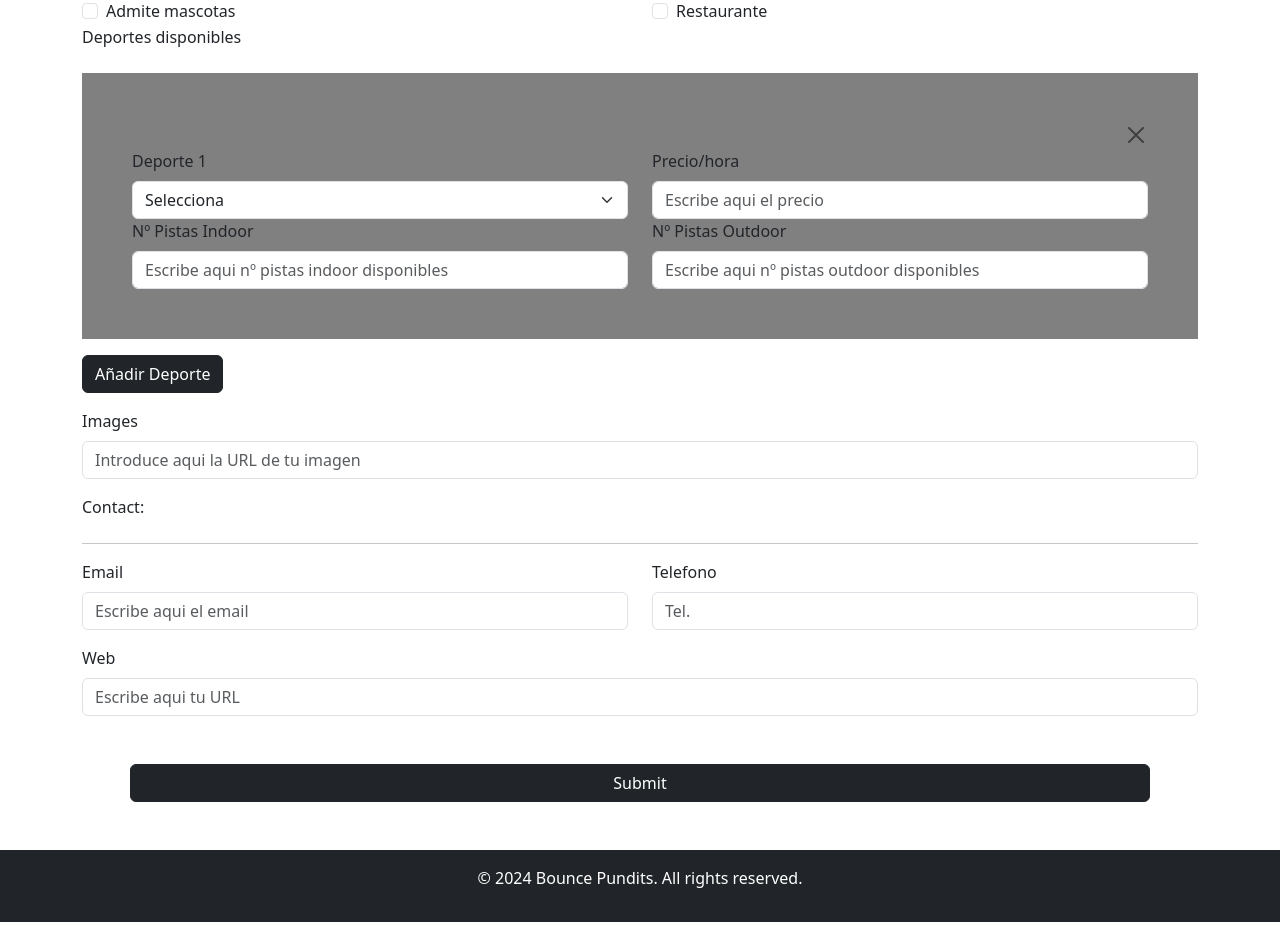
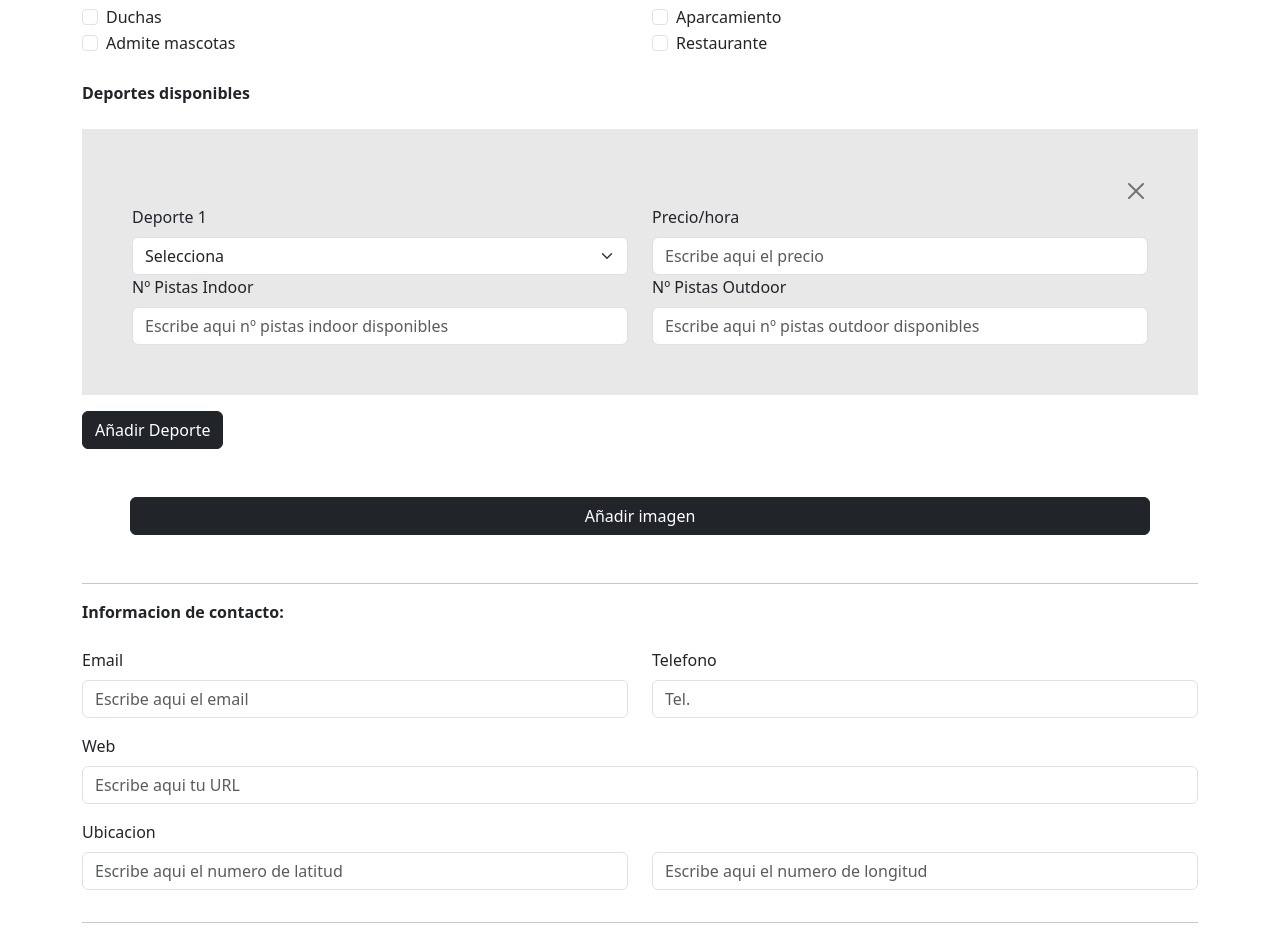
Before and after one commit to martamerchan16/Bounce-Pundits-Client, a React (Vite) app: page /clubs/create in a window 1280 px wide. Shown: the part 490-1432 px from the top of the page. Built offline with nearby package versions, Linux system fonts and the light colour scheme.

Commit message:
creatClubPage Finished

```diff
--- a/src/Pages/ClubsPage.jsx/ClubsPage.jsx
+++ b/src/Pages/ClubsPage.jsx/ClubsPage.jsx
@@ -1,7 +1,8 @@
 import axios from "axios"
 import { useEffect, useState } from "react"
 import ClubCard from "../../components/ClubCard/ClubCard"
-import { Button, Col, Container, Row } from "react-bootstrap"
+import { Button, Col, Container, Row, } from "react-bootstrap"
+import Image from "react-bootstrap/Image"
 import Spinner from "../../components/Spinners/Spinner"
 import { Link } from "react-router-dom"
 
@@ -30,19 +31,18 @@ const ClubPage = () => {
 
     }
 
-    //     style = {{ padding: '20px 300px' }
-    // }
 
     return (
         < div className="ClubsPage" >
-
             <h1 className="text-center" style={{ fontWeight: 'bold' }}>Bounce Pundits Clubs</h1>
             <Row>
-                <Col>
-                    <p className="text-center" xs={{ span: 1 }} md={{ span: 2 }} lg={{ span: 3 }} style={{}} >
+                <Col className="text-center" >
+                    <p >
+
                         En Bounce Pundits, accede a clubs con instalaciones de primer nivel y entrenadores expertos.
                         Disfruta la variedad de pistas de alta calidad.
                         Mejora tus habilidades en una comunidad apasionada y profesional.
+
                     </p>
                 </Col>
             </Row>
--- a/src/components/CreateClubForm/CreateClubForm.jsx
+++ b/src/components/CreateClubForm/CreateClubForm.jsx
@@ -6,10 +6,11 @@ import {
   Col,
   Form,
   FormGroup,
+  InputGroup,
   Row,
 } from "react-bootstrap";
 import { useNavigate } from "react-router-dom";
-import { SERVICES, FACILITIES } from "../../consts/club-const";
+import { SERVICES, FACILITIES } from "../../Consts/club-const";
 
 const API_URL = "http://localhost:5005";
 
@@ -36,8 +37,14 @@ const CreateClubForm = () => {
       price: "",
       indoor: "",
       outdoor: "",
+
     },
   ]);
+
+  const [locationData, setLocationData] = useState({
+    latitude: "",
+    longitude: ""
+  })
 
   const navigate = useNavigate();
 
@@ -57,6 +64,11 @@ const CreateClubForm = () => {
     const { name, value } = e.target;
     setClubData({ ...clubData, [name]: value });
   };
+
+  const handleLocationChange = (e) => {
+    const { name, value } = e.target;
+    setLocationData({ ...locationData, [name]: value })
+  }
 
   const handleContactChange = (e) => {
     const { name, value } = e.target;
@@ -78,6 +90,7 @@ const CreateClubForm = () => {
       ...clubData,
       contact: contactData,
       facilities: facilitiesData,
+      location: locationData,
     }
 
     axios
@@ -94,17 +107,39 @@ const CreateClubForm = () => {
     setFacilitiesData(newFacilities);
   }
 
+  const addNewPicture = () => {
+    const picturesCopy = [...clubData.pictures]
+    picturesCopy.push('')
+
+    setClubData({ ...clubData, pictures: picturesCopy })
+  }
+
+  const handlePictureChange = (event, currentIndex) => {
+    const { value } = event.target;
+
+    const picturesCopy = [...clubData.pictures]
+    picturesCopy[currentIndex] = value
+    setClubData({ ...clubData, pictures: picturesCopy });
+  };
+
   const deleteSport = (sportIdToDelete) => {
     const facilitiesCopy = [...facilitiesData];
     facilitiesCopy.splice(sportIdToDelete, 1);
     setFacilitiesData(facilitiesCopy);
   };
 
+  const deletePicture = (pictureIdToDelete) => {
+    const pictureCopy = [...clubData.pictures];
+    pictureCopy.splice(pictureIdToDelete, 1);
+
+    setClubData({ ...clubData, pictures: pictureCopy })
+  }
+
   return (
     <div className="CreateClubForm">
       <Form onSubmit={handleSubmit}>
         <Form.Group className="mb-3" controlId="nameField">
-          <Form.Label>Nombre del Club</Form.Label>
+          <Form.Label style={{ fontWeight: 'bold' }}>Nombre del Club</Form.Label>
           <Form.Control
             type="text"
             value={clubData.name}
@@ -113,6 +148,9 @@ const CreateClubForm = () => {
             name="name"
           />
         </Form.Group>
+        <div>
+          <Form.Label style={{ fontWeight: 'bold' }} className="mb-2">Direccion</Form.Label>
+        </div>
         <Row>
           <Col>
             <Form.Group className="mb-3" controlId="cityField">
@@ -167,11 +205,13 @@ const CreateClubForm = () => {
         </Row>
 
         <Form.Group className="mb-3" controlId="servicesField">
-          <Form.Label>Services</Form.Label>
+
+          <Form.Label style={{ fontWeight: 'bold' }}>Servicios</Form.Label>
           <Row>
             {
-              SERVICES.map((eachService) => (
-                <Col md={{ span: 6 }}>
+              SERVICES.map((eachService, idx) => (
+
+                <Col md={{ span: 6 }} key={idx}>
                   <Form.Check
                     key={eachService.name}
                     type="checkbox"
@@ -181,16 +221,20 @@ const CreateClubForm = () => {
                     name={eachService.name}
                   />
                 </Col>
+
               ))}
           </Row>
           <FormGroup>
-            <Form.Label>Deportes disponibles</Form.Label>
+            <Col>
+              <Form.Label style={{ fontWeight: 'bold' }} className="mt-4 mb-2">Deportes disponibles</Form.Label>
+            </Col>
             {
               facilitiesData.map((eachFacility, idx) => {
                 return (
                   <div
                     className="mt-3 mb-3 facilityFields"
-                    style={{ background: "grey", padding: 50 }}
+                    style={{ background: "#e8e8e8", padding: 50 }}
+                    key={idx}
                   >
                     <Row>
                       <Col md={{ span: 12, offset: 0 }} className="text-end">
@@ -251,21 +295,39 @@ const CreateClubForm = () => {
             </Button>
           </FormGroup>
         </Form.Group>
+        {
+          clubData.pictures.map((echPicture, idx) => {
+            return (
+              <div key={idx}>
                 <Form.Group className="mb-3" controlId="imagesField">
-          <Form.Label>Images</Form.Label>
+                  <Form.Label>Imagen {idx + 1}</Form.Label>
+                  <InputGroup>
                     <Form.Control
                       type="url"
-            value={clubData.pictures}
+                      value={clubData.pictures[idx]}
                       placeholder="Introduce aqui la URL de tu imagen"
-            onChange={handleInputChange}
+                      onChange={e => handlePictureChange(e, idx)}
                       name="pictures"
                     />
+                    <Button variant="outline-danger" onClick={() => deletePicture(idx)}>
+                      Delete
+                    </Button>
+                  </InputGroup>
                 </Form.Group>
+              </div>
+            )
+          })
+        }
+        <div className="d-grid gap-2 m-5">
+          <Button variant="dark" onClick={addNewPicture}>
+            Añadir imagen
+          </Button>
+        </div>
+        <hr />
 
         <Form.Group className="mb-3" controlId="contactField">
-          <Form.Label>Contact:</Form.Label>
+          <Form.Label style={{ fontWeight: 'bold' }}>Informacion de contacto:</Form.Label>
         </Form.Group>
-        <hr />
         <Row>
           <Col>
             <Form.Group className="mb-3" controlId="emailField">
@@ -302,6 +364,33 @@ const CreateClubForm = () => {
             name="web"
           />
         </Form.Group>
+
+        <Form.Label>Ubicacion</Form.Label>
+        <Row>
+          <Col>
+            <Form.Group className="mb-3" controlId="latitudeField">
+              <Form.Control
+                type="text"
+                value={locationData.latitude}
+                placeholder="Escribe aqui el numero de latitud"
+                onChange={handleLocationChange}
+                name="latitude"
+              />
+            </Form.Group>
+          </Col>
+          <Col>
+            <Form.Group className="mb-3" controlId="longitudeField">
+              <Form.Control
+                type="text"
+                value={locationData.longitude}
+                placeholder="Escribe aqui el numero de longitud"
+                onChange={handleLocationChange}
+                name="longitude"
+              />
+            </Form.Group>
+          </Col>
+        </Row>
+        <hr />
         <div className="d-grid gap-2 m-5">
           <Button type="submit" variant="dark">
             Submit
--- a/src/components/EditClubForm/EditClubForm.jsx
+++ b/src/components/EditClubForm/EditClubForm.jsx
@@ -6,7 +6,7 @@ import { useEffect, useState } from 'react';
 import axios from 'axios';
 import { useNavigate, useParams } from 'react-router-dom';
 import Spinner from './../Spinners/Spinner'
-import { SERVICES, FACILITIES } from '../../consts/club-const';
+import { SERVICES, FACILITIES } from '../../Consts/club-const';
 
 const EditClubForm = () => {
     const API_URL = 'http://localhost:5005'
```
Lines whose indentation alone changed are shown as unchanged.
